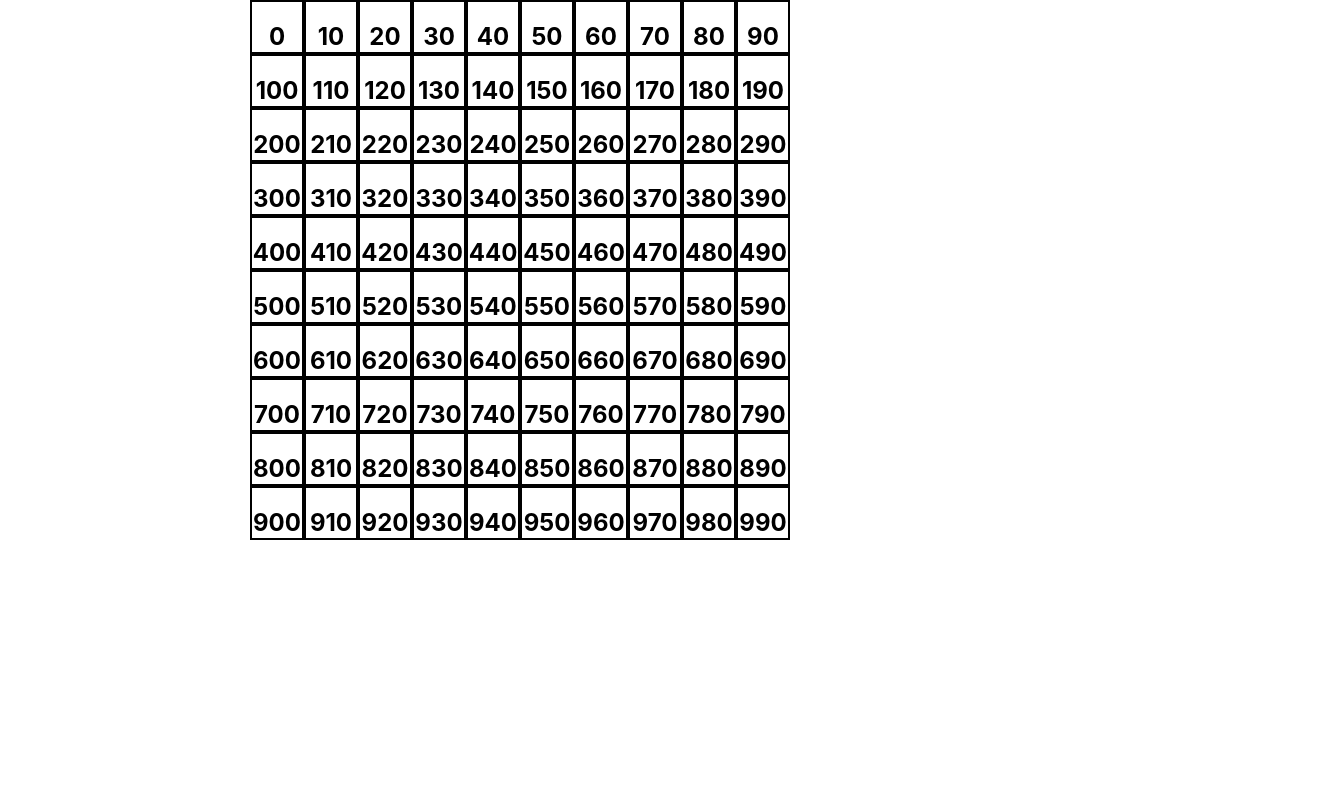
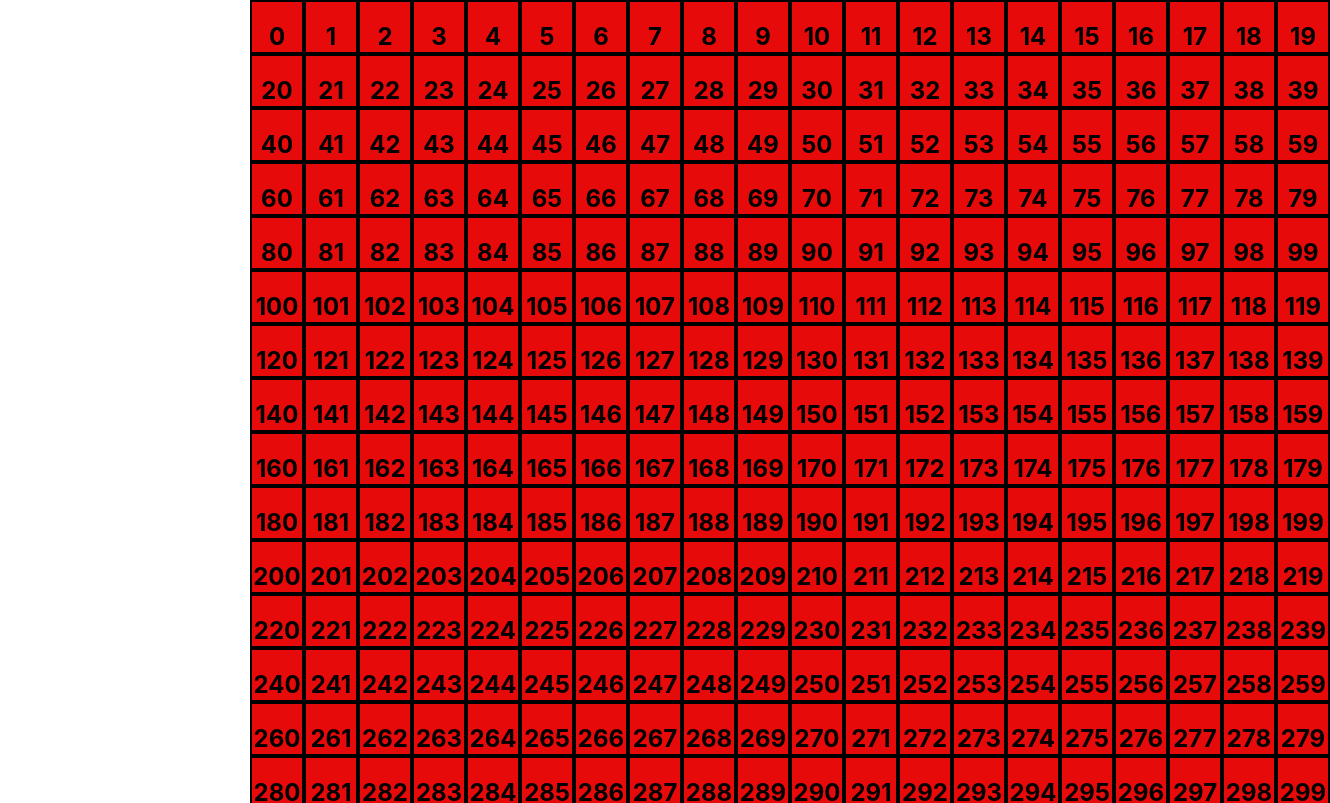
Before and after one commit to pburslemjr/pburslemjr.github.io, a React (Create React App) app: page / in a window 1280 px wide. Shown: the top 803 px of the page, 1330 px wide, since content can reach past the window. Built offline with nearby package versions, Linux system fonts and the light colour scheme.

Commit message:
added silly comment/made background red

```diff
--- a/src/Go/Go.css
+++ b/src/Go/Go.css
@@ -6,13 +6,13 @@
     height: 500px;
     width: 500px;
 
-    /* justify-content: center; */
+    /* silly comment */
   }
 
   .box {
       position: relative;
 
-      background-color: white;
+      background-color: rgb(230, 10, 10);
       border: 2px solid black;
       height: 50px;
       width: 50px;
--- a/src/Go/Go.jsx
+++ b/src/Go/Go.jsx
@@ -39,7 +39,7 @@ export default class SortingVisualizer extends React.Component {
     // for (let i = 0; i < 20; i++) {
     //   array.push(i);
     // }
-    let array = this.createArray(10,10);
+    let array = this.createArray(20,20);
     this.setState({array});
   }
 
@@ -61,7 +61,7 @@ export default class SortingVisualizer extends React.Component {
                             key={dataItem.x * dataRow.length + dataItem.y}
                             style={{left: dataItem.y * 54 + 'px', top: (dataItem.x - dataItem.y) * 54  + 'px'}}>
 
-                          <h2>{(dataItem.x * dataRow.length + dataItem.y)* 10}</h2>
+                          <h2>{(dataItem.x * dataRow.length + dataItem.y)}</h2>
                       </div>
                         ))
                     }
```
